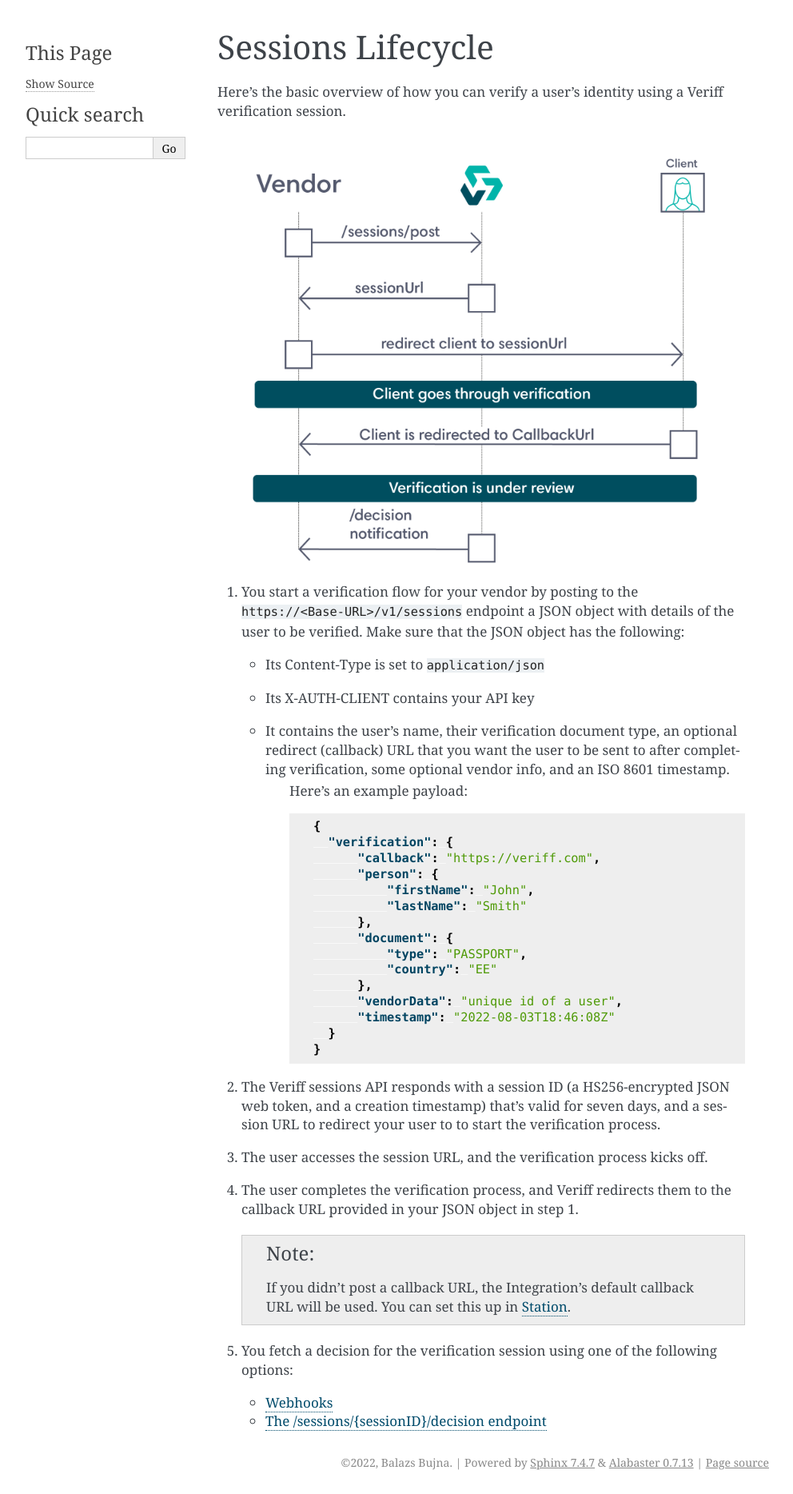
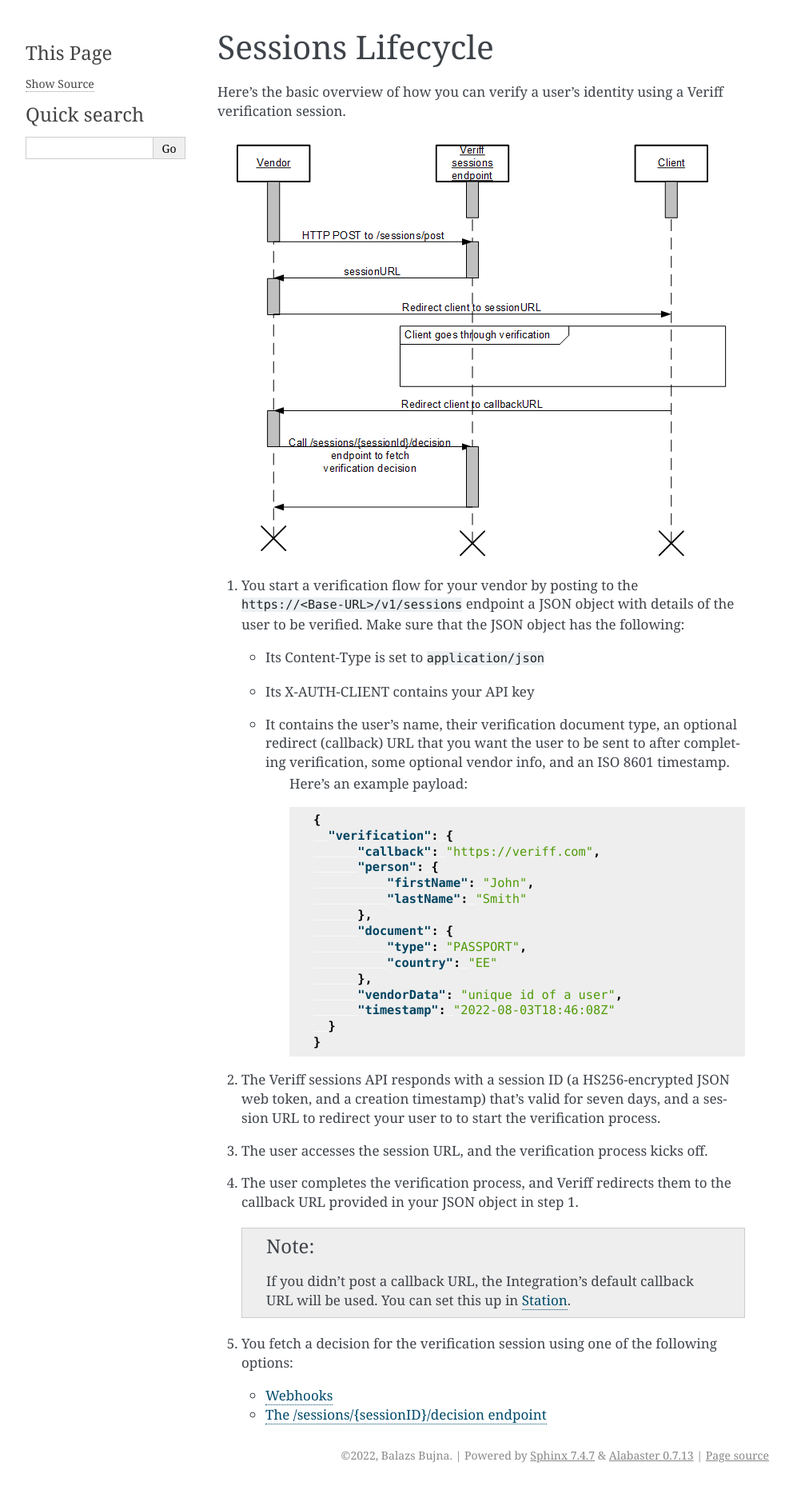
Before and after one commit to aproragadozo/sphinx-versioning-test, a Sphinx documentation site: the page built from docs/sample_one.rst, in a window 1280 px wide. Shown: the whole page at 80% size, without its empty margins (148-1140 px from the left). Built offline with Sphinx 7.4.7, drawn with Linux system fonts in a browser that asks for light colours.

Commit message:
replaced sequence diagram with 1.2

```diff
--- a/docs/sample_one.rst
+++ b/docs/sample_one.rst
@@ -3,7 +3,7 @@ Sessions Lifecycle
 
 Here's the basic overview of how you can verify a user's identity using a Veriff verification session.
 
-.. figure:: img/sessionflow.png
+.. figure:: img/sessionflow_1.2.png
    :alt: sequence diagram for sessions Lifecycle
 
 1. You start a verification flow for your vendor by posting to the ``https://<Base-URL>/v1/sessions`` endpoint a JSON object with details of the user to be verified.
```
Also changed, not shown: docs/img/sessionflow_1.2.png (added).
